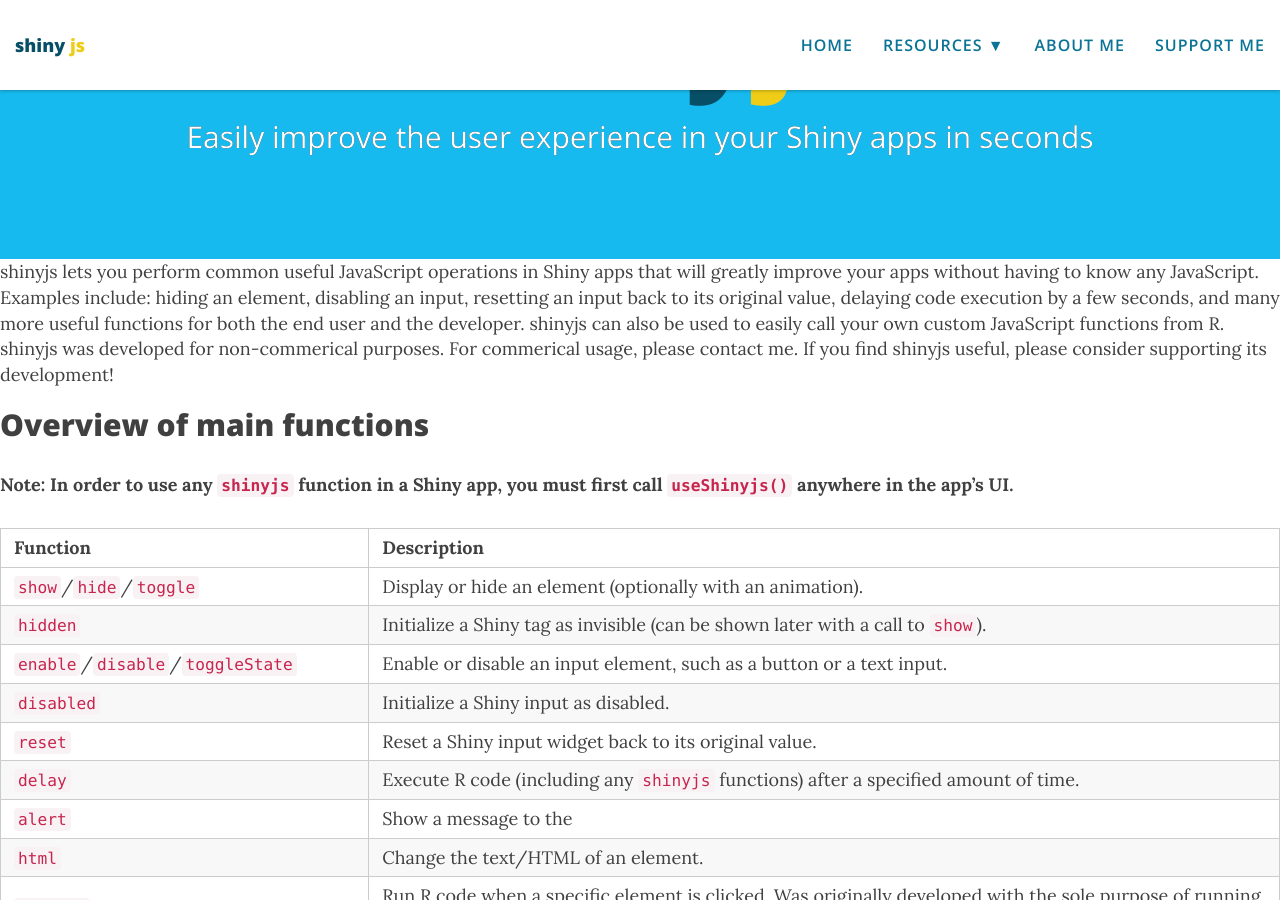
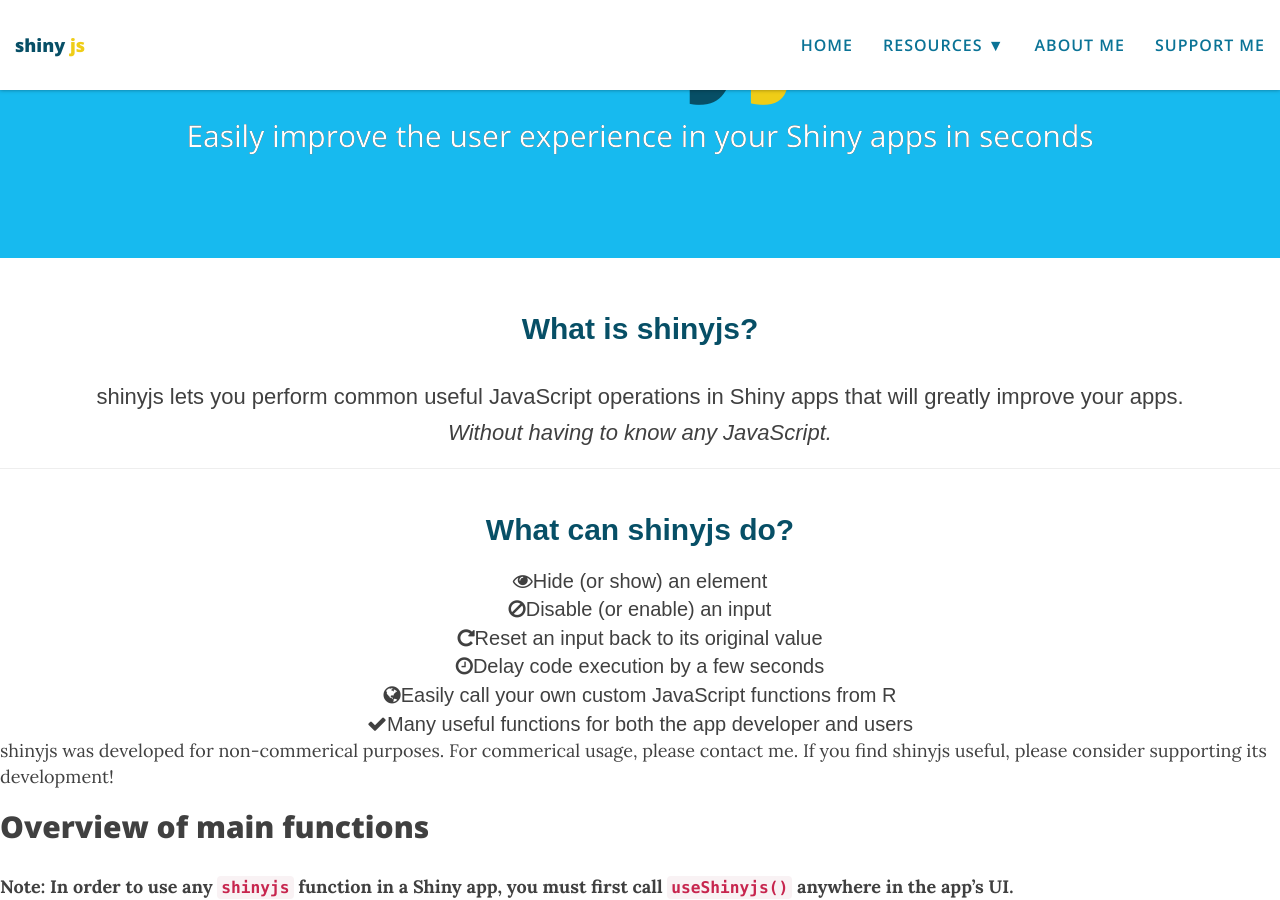
Before and after one commit to daattali/shinyjs, a Jekyll site: the page built from index.md, in a window 1280 px wide and 900 px high, scrolled down 246 px. Built offline with Jekyll 4.4.1, drawn with Linux system fonts in a browser that asks for light colours; nearby versions of some CDN libraries.

Commit message:
Update index.md

```diff
--- a/index.md
+++ b/index.md
@@ -7,7 +7,7 @@ css: /css/index.css
 
 <div style="
     text-align: center;
-    margin-top: 91px;
+    margin-top: 90px;
 
     background: #17baef;
 
@@ -23,10 +23,55 @@ css: /css/index.css
 ">Easily improve the user experience in your Shiny apps in seconds</div>
 </div>
 
+<div>
 
-<div>shinyjs lets you perform common useful JavaScript operations in Shiny apps that will greatly improve your apps without having to know any JavaScript.</div>
+<div style="
+    text-align: center;
+    color: #074f66;
+    margin-top: 50px;
+    font-size: 30px;
+    font-weight: bold;
+    font-family: arial;
+">What is shinyjs?</div>
+<div style="
+    font-size: 22px;
+    text-align: center;
+    margin-left: auto;
+    font-family: Arial;
+    margin-top: 30px;
+    margin-right: auto;
+">shinyjs lets you perform common useful JavaScript operations in Shiny apps that will greatly improve your apps.<span style="
+    margin-top: 4px;
+    display: block;
+    font-style: italic;
+  ">Without having to know any JavaScript.</span></div></div>
 
-<div>Examples include: hiding an element, disabling an input, resetting an input back to its original value, delaying code execution by a few seconds, and many more useful functions for both the end user and the developer. shinyjs can also be used to easily call your own custom JavaScript functions from R.</div>
+
+
+<hr/>
+
+<div id="what-it-does" style="
+    font-family: arial;
+    padding: 0 200px;
+    font-size: 20px;
+    margin-top: 0;
+    text-align: center;
+    margin-left: auto;
+    margin-right: auto;
+"><span style="
+    font-size: 30px;
+    color: #074f66;
+    display: block;
+    font-weight: bold;
+    margin-top: 40px;
+">What can shinyjs do?</span><div style="
+    /* width: 500px; */
+    margin-top: 15px;
+    /* margin: 0 auto; */
+    /* text-align: left; */
+">
+  <div style="
+"><i class="fa fa-eye"></i>Hide (or show) an element</div><div><i class="fa fa-ban"></i>Disable (or enable) an input</div><div><i class="fa fa-repeat"></i>Reset an input back to its original value</div><div><i class="fa fa-clock-o"></i>Delay code execution by a few seconds</div><div><i class="fa fa-globe"></i>Easily call your own custom JavaScript functions from R</div><div><i class="fa fa-check"></i>Many useful functions for both the app developer and users</div></div></div>
 
 <div>shinyjs was developed for non-commerical purposes. For commerical usage, please contact me. If you find shinyjs useful, please consider supporting its development!</div>
 
```
